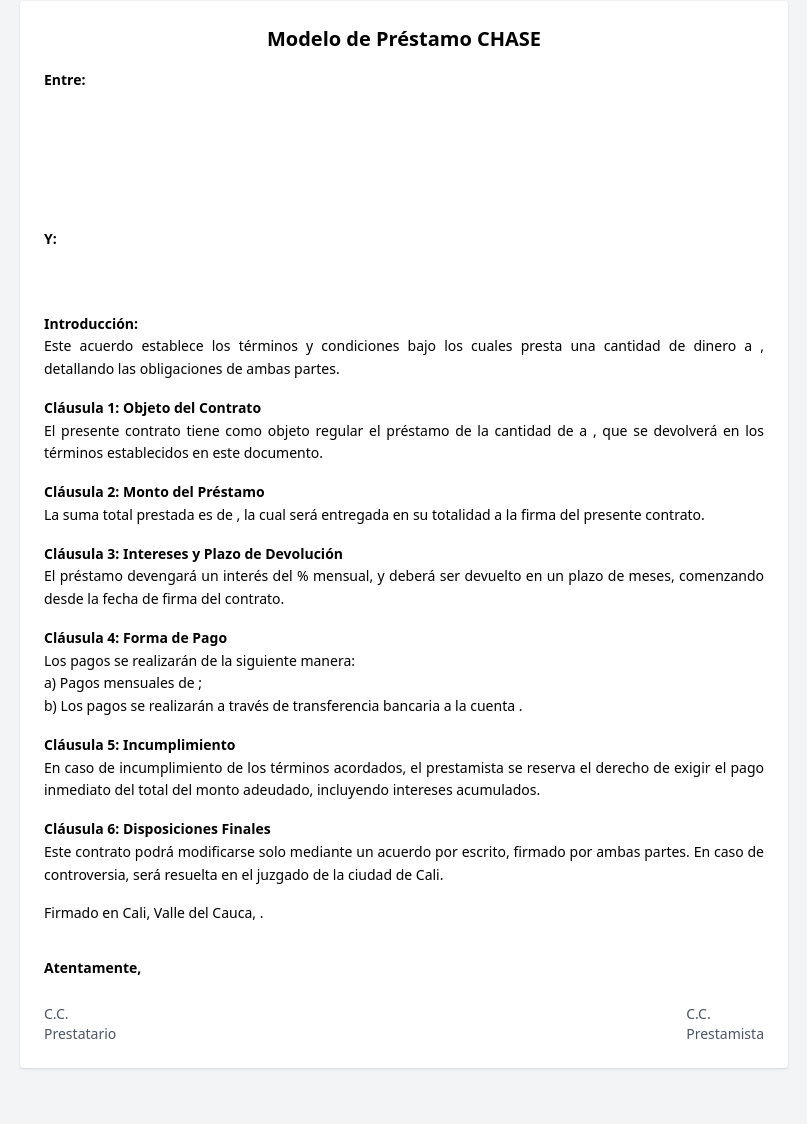
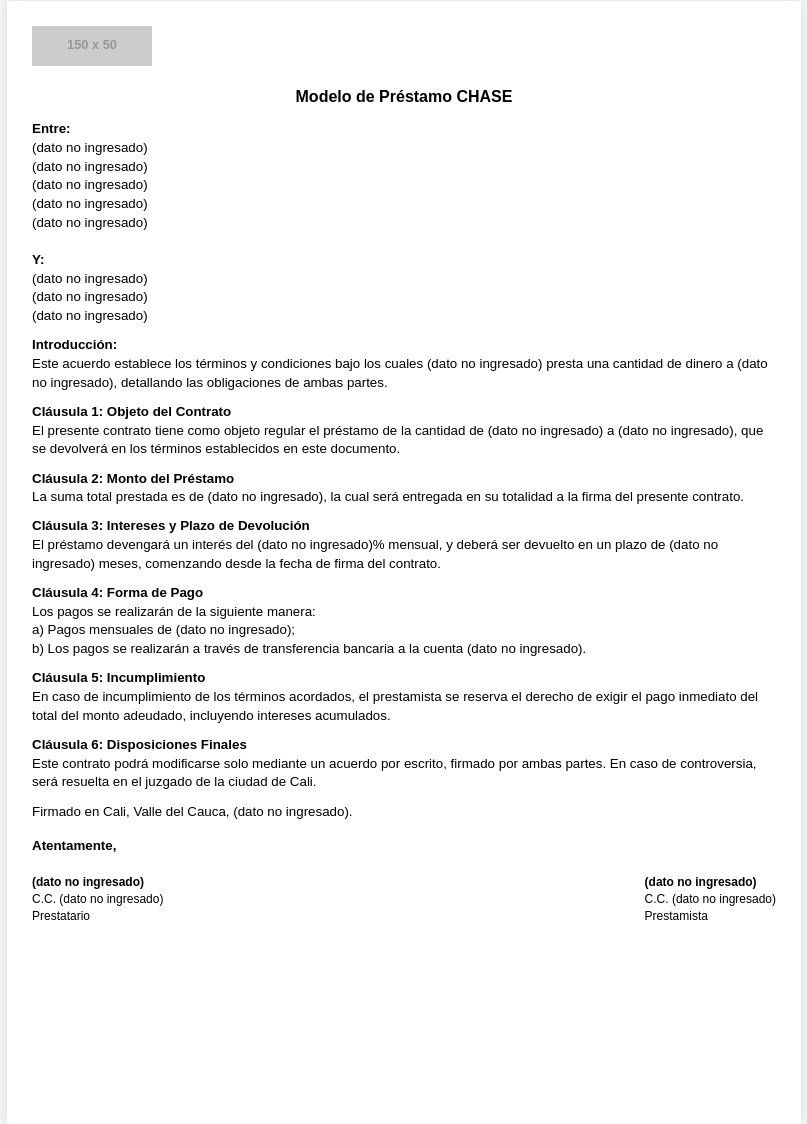
Before and after one commit to jha777/contratoprestamochase, a plain HTML site: page index.html in a window 1280 px wide. Shown: the part 781-1905 px from the top of the page, without its empty margins (236-1043 px from the left). Before the commit the page ends 1873 px from the top, so only its background shows below. Drawn offline with nearby package versions, Linux system fonts and the light colour scheme; placeholder pictures from the web are drawn by us.

Commit message:
actualit

```diff
--- a/index.html
+++ b/index.html
@@ -6,6 +6,26 @@
   <title>Contrato de Préstamo</title>
   <script src="https://cdnjs.cloudflare.com/ajax/libs/html2pdf.js/0.10.1/html2pdf.bundle.min.js"></script>
   <script src="https://cdn.tailwindcss.com"></script>
+  <style>
+    #contrato-preview {
+      background: white;
+      color: #000;
+      font-size: 10pt;
+      font-family: 'Arial', sans-serif;
+      line-height: 1.4;
+      padding: 25px;
+      max-width: 794px;
+      min-height: 1123px;
+      margin: auto;
+      box-shadow: 0 0 10px rgba(0,0,0,0.1);
+      box-sizing: border-box;
+      overflow: hidden;
+    }
+    #contrato-preview img.logo {
+      max-width: 120px;
+      margin-bottom: 20px;
+    }
+  </style>
 </head>
 <body class="bg-gray-100 px-4 py-6 overflow-x-hidden">
 
@@ -47,72 +67,11 @@
     </button>
   </div>
 
-  <!-- Vista previa del contrato -->
-  <div id="contrato" class="w-full max-w-3xl mx-auto bg-white p-4 sm:p-6 text-justify text-sm leading-relaxed rounded shadow">
-    <h2 class="text-xl font-bold mb-4 text-center">Modelo de Préstamo CHASE</h2>
-    <p><strong>Entre:</strong><br>
-      <span id="cPrestatario"></span><br>
-      <span id="cDniPrestatario"></span><br>
-      <span id="cDireccionPrestatario"></span><br>
-      <span id="cTelefonoPrestatario"></span><br>
-      <span id="cEmailPrestatario"></span><br><br>
-      <strong>Y:</strong><br>
-      <span id="cPrestamista"></span><br>
-      <span id="cDniPrestamista"></span><br>
-      <span id="cDireccionPrestamista"></span>
-    </p>
-
-    <p class="mt-4"><strong>Introducción:</strong><br>
-      Este acuerdo establece los términos y condiciones bajo los cuales <span id="cPrestamista2"></span> presta una cantidad de dinero a <span id="cPrestatario2"></span>, detallando las obligaciones de ambas partes.
-    </p>
-
-    <p class="mt-4"><strong>Cláusula 1: Objeto del Contrato</strong><br>
-      El presente contrato tiene como objeto regular el préstamo de la cantidad de <span id="cMonto1"></span> a <span id="cPrestatario3"></span>, que se devolverá en los términos establecidos en este documento.
-    </p>
-
-    <p class="mt-4"><strong>Cláusula 2: Monto del Préstamo</strong><br>
-      La suma total prestada es de <span id="cMonto2"></span>, la cual será entregada en su totalidad a la firma del presente contrato.
-    </p>
-
-    <p class="mt-4"><strong>Cláusula 3: Intereses y Plazo de Devolución</strong><br>
-      El préstamo devengará un interés del <span id="cInteres"></span>% mensual, y deberá ser devuelto en un plazo de <span id="cMeses"></span> meses, comenzando desde la fecha de firma del contrato.
-    </p>
-
-    <p class="mt-4"><strong>Cláusula 4: Forma de Pago</strong><br>
-      Los pagos se realizarán de la siguiente manera:<br>
-      a) Pagos mensuales de <span id="cPagoMensual"></span>;<br>
-      b) Los pagos se realizarán a través de transferencia bancaria a la cuenta <span id="cCuentaBancaria"></span>.
-    </p>
-
-    <p class="mt-4"><strong>Cláusula 5: Incumplimiento</strong><br>
-      En caso de incumplimiento de los términos acordados, el prestamista se reserva el derecho de exigir el pago inmediato del total del monto adeudado, incluyendo intereses acumulados.
-    </p>
-
-    <p class="mt-4"><strong>Cláusula 6: Disposiciones Finales</strong><br>
-      Este contrato podrá modificarse solo mediante un acuerdo por escrito, firmado por ambas partes. En caso de controversia, será resuelta en el juzgado de la ciudad de Cali.
-    </p>
-
-    <p class="mt-4">Firmado en Cali, Valle del Cauca, <span id="cFecha"></span>.</p>
-
-    <p class="mt-8 font-semibold">Atentamente,</p>
-
-    <div class="mt-6 flex flex-col sm:flex-row justify-between gap-6">
-      <div>
-        <p class="font-bold"><span id="cPrestatarioFirma"></span></p>
-        <p class="text-sm text-gray-600">C.C. <span id="cDniPrestatarioFirma"></span></p>
-        <p class="text-sm text-gray-600">Prestatario</p>
-      </div>
-      <div>
-        <p class="font-bold"><span id="cPrestamistaFirma"></span></p>
-        <p class="text-sm text-gray-600">C.C. <span id="cDniPrestamistaFirma"></span></p>
-        <p class="text-sm text-gray-600">Prestamista</p>
-      </div>
-    </div>
-  </div>
+  <!-- Vista previa del contrato visible -->
+  <div id="contrato-preview" class="mb-10"></div>
 
   <script>
-    const get = id => document.getElementById(id).value;
-    const fill = (id, val) => document.getElementById(id).textContent = val;
+    const get = id => document.getElementById(id).value.trim() || '(dato no ingresado)';
 
     function actualizarVista() {
       const datos = {
@@ -129,45 +88,88 @@
         meses: get("meses"),
         pagoMensual: get("pagoMensual"),
         cuentaBancaria: get("cuentaBancaria"),
-        fecha: get("fecha"),
+        fecha: get("fecha") || '(fecha no especificada)'
       };
 
-      fill("cPrestatario", datos.prestatario);
-      fill("cDniPrestatario", datos.dniPrestatario);
-      fill("cDireccionPrestatario", datos.direccionPrestatario);
-      fill("cTelefonoPrestatario", datos.telefonoPrestatario);
-      fill("cEmailPrestatario", datos.emailPrestatario);
-      fill("cPrestamista", datos.prestamista);
-      fill("cDniPrestamista", datos.dniPrestamista);
-      fill("cDireccionPrestamista", datos.direccionPrestamista);
-      fill("cPrestamista2", datos.prestamista);
-      fill("cPrestatario2", datos.prestatario);
-      fill("cMonto1", datos.monto);
-      fill("cPrestatario3", datos.prestatario);
-      fill("cMonto2", datos.monto);
-      fill("cInteres", datos.interes);
-      fill("cMeses", datos.meses);
-      fill("cPagoMensual", datos.pagoMensual);
-      fill("cCuentaBancaria", datos.cuentaBancaria);
-      fill("cFecha", datos.fecha);
-      fill("cPrestatarioFirma", datos.prestatario);
-      fill("cDniPrestatarioFirma", datos.dniPrestatario);
-      fill("cPrestamistaFirma", datos.prestamista);
-      fill("cDniPrestamistaFirma", datos.dniPrestamista);
+      const html = `
+        <img src="https://via.placeholder.com/150x50?text=LOGO+EMPRESA" alt="Logo Empresa" class="logo">
+        <h2 style="text-align: center; font-weight: bold; font-size: 16px; margin-bottom: 12px;">Modelo de Préstamo CHASE</h2>
+        <p><strong>Entre:</strong><br>
+          ${datos.prestatario}<br>
+          ${datos.dniPrestatario}<br>
+          ${datos.direccionPrestatario}<br>
+          ${datos.telefonoPrestatario}<br>
+          ${datos.emailPrestatario}<br><br>
+          <strong>Y:</strong><br>
+          ${datos.prestamista}<br>
+          ${datos.dniPrestamista}<br>
+          ${datos.direccionPrestamista}
+        </p>
+
+        <p style="margin-top: 0.8em;"><strong>Introducción:</strong><br>
+          Este acuerdo establece los términos y condiciones bajo los cuales ${datos.prestamista} presta una cantidad de dinero a ${datos.prestatario}, detallando las obligaciones de ambas partes.
+        </p>
+
+        <p style="margin-top: 0.8em;"><strong>Cláusula 1: Objeto del Contrato</strong><br>
+          El presente contrato tiene como objeto regular el préstamo de la cantidad de ${datos.monto} a ${datos.prestatario}, que se devolverá en los términos establecidos en este documento.
+        </p>
+
+        <p style="margin-top: 0.8em;"><strong>Cláusula 2: Monto del Préstamo</strong><br>
+          La suma total prestada es de ${datos.monto}, la cual será entregada en su totalidad a la firma del presente contrato.
+        </p>
+
+        <p style="margin-top: 0.8em;"><strong>Cláusula 3: Intereses y Plazo de Devolución</strong><br>
+          El préstamo devengará un interés del ${datos.interes}% mensual, y deberá ser devuelto en un plazo de ${datos.meses} meses, comenzando desde la fecha de firma del contrato.
+        </p>
+
+        <p style="margin-top: 0.8em;"><strong>Cláusula 4: Forma de Pago</strong><br>
+          Los pagos se realizarán de la siguiente manera:<br>
+          a) Pagos mensuales de ${datos.pagoMensual};<br>
+          b) Los pagos se realizarán a través de transferencia bancaria a la cuenta ${datos.cuentaBancaria}.
+        </p>
+
+        <p style="margin-top: 0.8em;"><strong>Cláusula 5: Incumplimiento</strong><br>
+          En caso de incumplimiento de los términos acordados, el prestamista se reserva el derecho de exigir el pago inmediato del total del monto adeudado, incluyendo intereses acumulados.
+        </p>
+
+        <p style="margin-top: 0.8em;"><strong>Cláusula 6: Disposiciones Finales</strong><br>
+          Este contrato podrá modificarse solo mediante un acuerdo por escrito, firmado por ambas partes. En caso de controversia, será resuelta en el juzgado de la ciudad de Cali.
+        </p>
+
+        <p style="margin-top: 0.8em;">Firmado en Cali, Valle del Cauca, ${datos.fecha}.</p>
+
+        <p style="margin-top: 1.2em; font-weight: bold;">Atentamente,</p>
+        <div style="margin-top: 1.5em; display: flex; justify-content: space-between; font-size: 9pt;">
+          <div>
+            <p style="font-weight: bold;">${datos.prestatario}</p>
+            <p>C.C. ${datos.dniPrestatario}</p>
+            <p>Prestatario</p>
+          </div>
+          <div>
+            <p style="font-weight: bold;">${datos.prestamista}</p>
+            <p>C.C. ${datos.dniPrestamista}</p>
+            <p>Prestamista</p>
+          </div>
+        </div>
+      `;
+
+      document.getElementById("contrato-preview").innerHTML = html;
     }
 
     function generarPDF() {
       actualizarVista();
-      const contrato = document.getElementById("contrato");
+      const contrato = document.getElementById("contrato-preview");
 
       html2pdf().set({
-        margin: 5,
-        filename: `Contrato_Prestamo_${get("prestatario")}.pdf`,
+        margin: 0,
+        filename: `Contrato_Prestamo_${get("prestatario").replaceAll(" ", "_") || "generico"}.pdf`,
         image: { type: 'jpeg', quality: 0.98 },
-        html2canvas: { scale: 2 },
+        html2canvas: { scale: 2, useCORS: true },
         jsPDF: { unit: 'mm', format: 'a4', orientation: 'portrait' }
       }).from(contrato).save();
     }
+
+    actualizarVista();
   </script>
 </body>
 </html>
```
